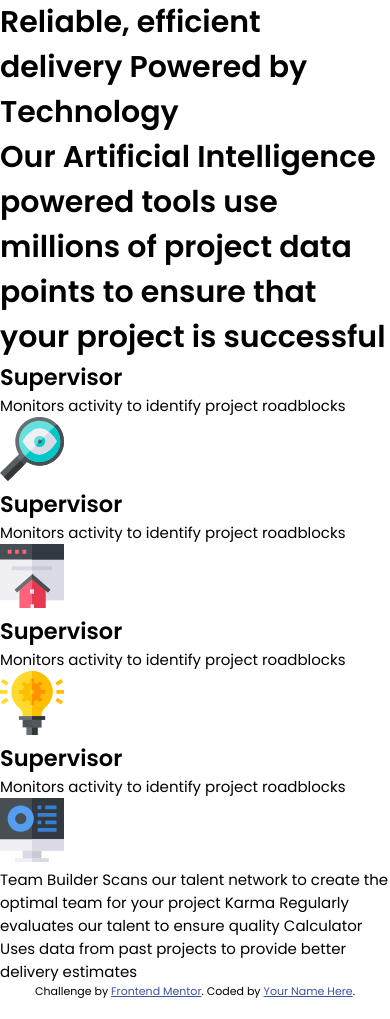
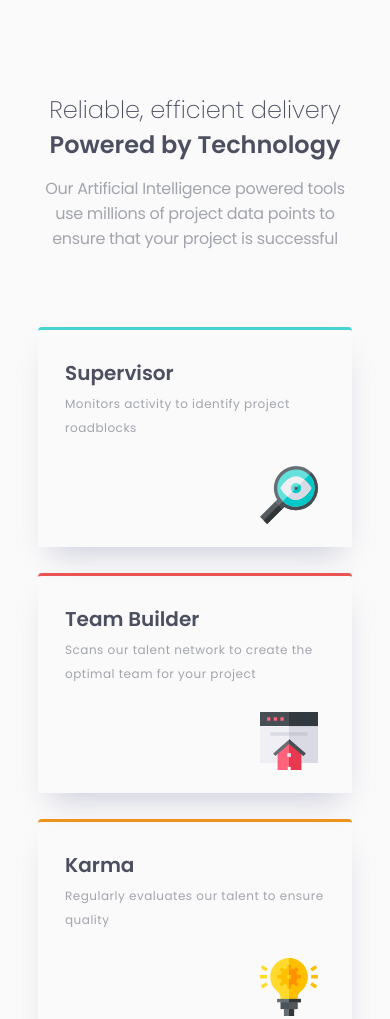
Before and after one commit to Arfirpo/four-card-feature-section-master, a plain HTML site: page index.html in a window 390 px wide. Shown: the top 1019 px of the page. Drawn offline with Linux system fonts and the light colour scheme.

Commit message:
mobile design finished

```diff
--- a/index.html
+++ b/index.html
@@ -4,71 +4,53 @@
   <meta charset="UTF-8">
   <meta name="viewport" content="width=device-width, initial-scale=1.0">
   <link rel="icon" type="image/png" sizes="32x32" href="./images/favicon-32x32.png">
-  <link rel="stylesheet" href="style.css">
+  <link rel="stylesheet" href="./src/style.css">
   <title>Frontend Mentor | Four card feature section</title>
 </head>
 <body>
-  <header>
-    <h1>
-      <span class="main-title text-thin">
+  <header class="header-container">
+    <h1 class="header__title-text">
+      <span class="header__title-text--thin">
         Reliable, efficient delivery
       </span>
-      <span class="man-title text-bold">
+      <span class="header__title-text--bold">
         Powered by Technology
       </span>
-      <p class="subtitle text-light">
+      <p class="header__title-subtitle-text--light">
         Our Artificial Intelligence powered tools use millions of project data points
         to ensure that your project is successful
       </p>
     </h1>
   </header>
-  <main>
-    <section class="cards">
-      <div class="card card--cyan card--left">
-        <h2 class="card-title">Supervisor</h2>
-        <p class="card__text">Monitors activity to identify project roadblocks</p>
-        <img src="./src/images/icon-supervisor.svg" alt="logo-supervisor" class="card-icon">
+  <main class="main-container">
+    <section class="main__cards-container">
+      <div class="main__cards-container__card card-cyan-left">
+        <h2 class="main__cards-container__card-title">Supervisor</h2>
+        <p class="main__cards-container__card-text">Monitors activity to identify project roadblocks</p>
+        <img class="card-icon" src="./src/images/icon-supervisor.svg" alt="logo-supervisor" >
       </div>
-      <div class="card card--red card--top">
-        <h2 class="card-title">Supervisor</h2>
-        <p class="card__text">Monitors activity to identify project roadblocks</p>
-        <img src="./src/images/icon-team-builder.svg" alt="logo-team-builder" class="card-icon">
+      <div class="main__cards-container__card card-red-top">
+        <h2 class="main__cards-container__card-title">Team Builder</h2>
+        <p class="main__cards-container__card-text">Scans our talent network to create the optimal team for your project</p>
+        <img class="card-icon" src="./src/images/icon-team-builder.svg" alt="logo-team-builder" >
       </div>
-      <div class="card card--orange card--bottom">
-        <h2 class="card-title">Supervisor</h2>
-        <p class="card__text">Monitors activity to identify project roadblocks</p>
-        <img src="./src/images/icon-karma.svg" alt="logo-karma" class="card-icon">
+      <div class="main__cards-container__card card-orange-bottom">
+        <h2 class="main__cards-container__card-title">Karma</h2>
+        <p class="main__cards-container__card-text">  Regularly evaluates our talent to ensure quality
+        </p>
+        <img class="card-icon" src="./src/images/icon-karma.svg" alt="logo-karma" >
       </div>
-      <div class="card card--blue card--right">
-        <h2 class="card-title">Supervisor</h2>
-        <p class="card__text">Monitors activity to identify project roadblocks</p>
-        <img src="./src/images/icon-calculator.svg" alt="logo-calculator" class="card-icon">
+      <div class="main__cards-container__card card-blue-right">
+        <h2 class="main__cards-container__card-title">Calculator</h2>
+        <p class="main__cards-container__card-text">Uses data from past projects to provide better delivery estimates</p>
+        <img class="card-icon" src="./src/images/icon-calculator.svg" alt="logo-calculator" >
       </div>
-
     </section>
   </main>
-
-
-
-
-  Team Builder
-  Scans our talent network to create the optimal team for your project
-
-  Karma
-  Regularly evaluates our talent to ensure quality
-
-  Calculator
-  Uses data from past projects to provide better delivery estimates
-
-
-
-
-
-
   <footer>
     <p class="attribution">
       Challenge by <a href="https://www.frontendmentor.io?ref=challenge" target="_blank">Frontend Mentor</a>.
-      Coded by <a href="#">Your Name Here</a>.
+      Coded by <a href="https://www.frontendmentor.io/profile/Arfirpo" target="_blank">Agustín R. Firpo</a>.
     </p>
   </footer>
 </body>
--- a/src/style.css
+++ b/src/style.css
@@ -3,13 +3,12 @@
 :root {
     --Red: hsl(0, 78%, 62%);
     --Cyan: hsl(180, 62%, 55%);
-    --Orange: hsl(34, 64.5%, 29.8%);
+    --Orange: hsl(34, 85%, 52%);
     --Blue: hsl(212, 86%, 64%);
     --Very-Dark-Blue: hsl(234, 12%, 34%);
     --Grayish-Blue: hsl(229, 6%, 66%);
     --Very-Light-Gray: hsl(0, 0%, 98%);
 }
-
 *,
 *::after,
 *::before {
@@ -17,15 +16,84 @@
     padding: 0;
     box-sizing: border-box;
 }
-
 body {
     font-family: 'Poppins', sans-serif;
     font-size: 15px;
+    background-color: var(--Very-Light-Gray);
+}
+.header-container {
+    width: 300px;
+    height: 160px;
+    margin: 92px auto 75px;
+}
+.header__title-text {
+    font-size: 24px;
+    text-align: center;
+    color: var(--Very-Dark-Blue);
+}
+.header__title-text--thin {
+    font-weight: 200;
+}
+.header__title-text--bold {
+    font-weight: 600;
+    margin-top: 14px;
+}
+.header__title-subtitle-text--light {
+    font-size: 16px;
+    color: var(--Grayish-Blue);
+    font-weight: 400;
+    margin-top: 14px;
+    line-height: 25px;
+    letter-spacing: -.3px;
 }
 
+.main__cards-container__card{
+    width: 314px;
+    height: 220px;
+    margin: 0 auto;
+    text-align: left;
+    padding: 28px 27px 30px;
+    border-radius: 4px 4px 0 0;
+    margin-bottom: 26px;
+    box-shadow: 1px 18px 29px -12px rgba(146,149,181,0.45);
+    position: relative;
+}
+.card-cyan-left {
+    border-top: 3px solid var(--Cyan);
+}
+.card-red-top {
+    border-top: 3px solid var(--Red);
+}
+.card-orange-bottom {
+    border-top: 3px solid var(--Orange);
+}
+.card-blue-right {
+    border-top: 3px solid var(--Blue);
+}
+.main__cards-container__card-title {
+    font-size: 20px;
+    color: var(--Very-Dark-Blue);
+    margin-bottom: 4px;
+
+}
+.main__cards-container__card-text {
+    font-size: 12px;
+    line-height: 24px;
+    color: var(--Grayish-Blue);
+    font-weight: 400;
+    letter-spacing: .5px;
+}
+.card-icon {
+    width: 58px;
+    height: 58px;
+    position: absolute;
+    left: 222px;
+    top: 136px;
+}
 .attribution {
     font-size: 11px;
     text-align: center;
+    margin-top: 80px;
 }
 
 .attribution a {
```
